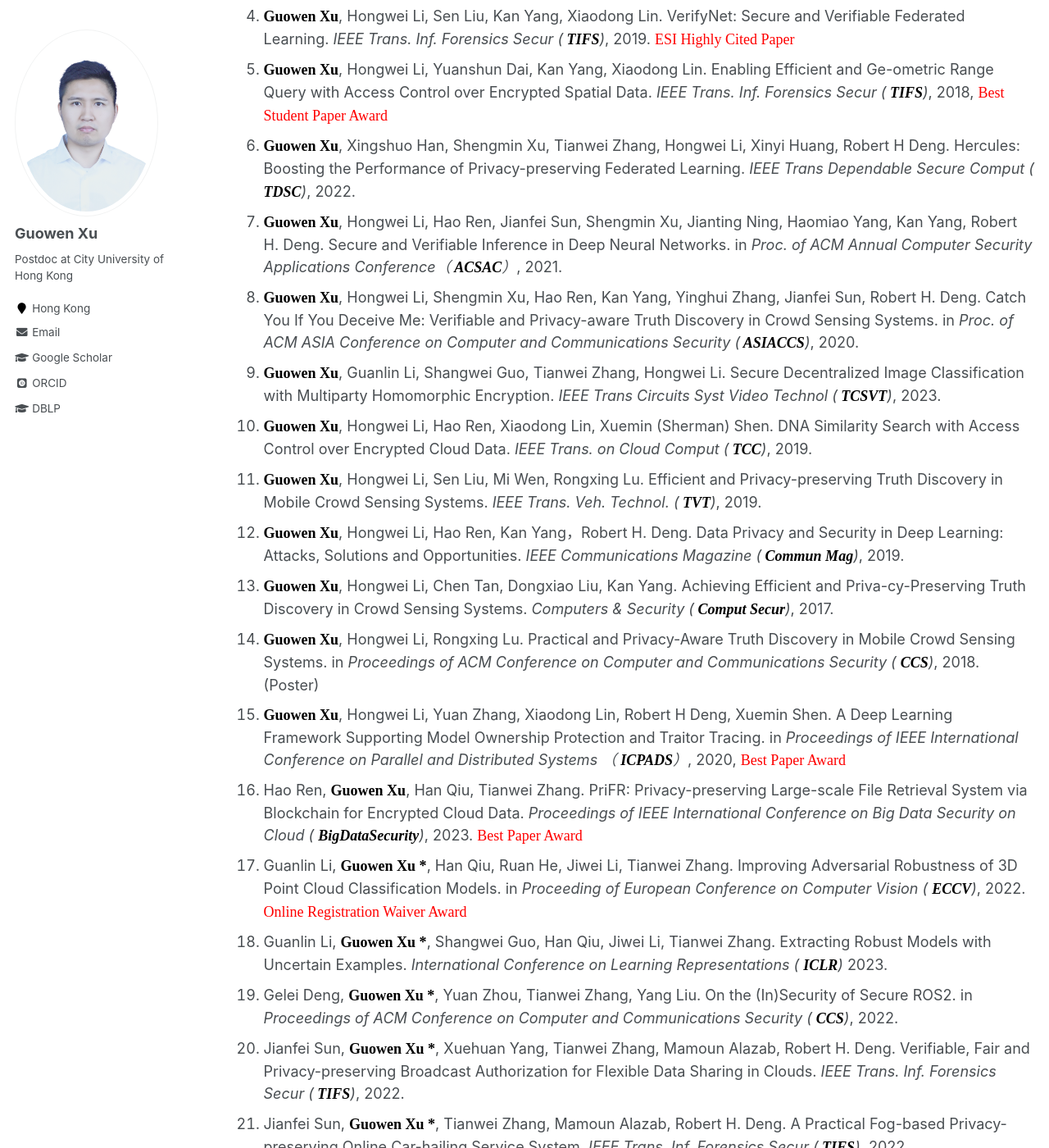
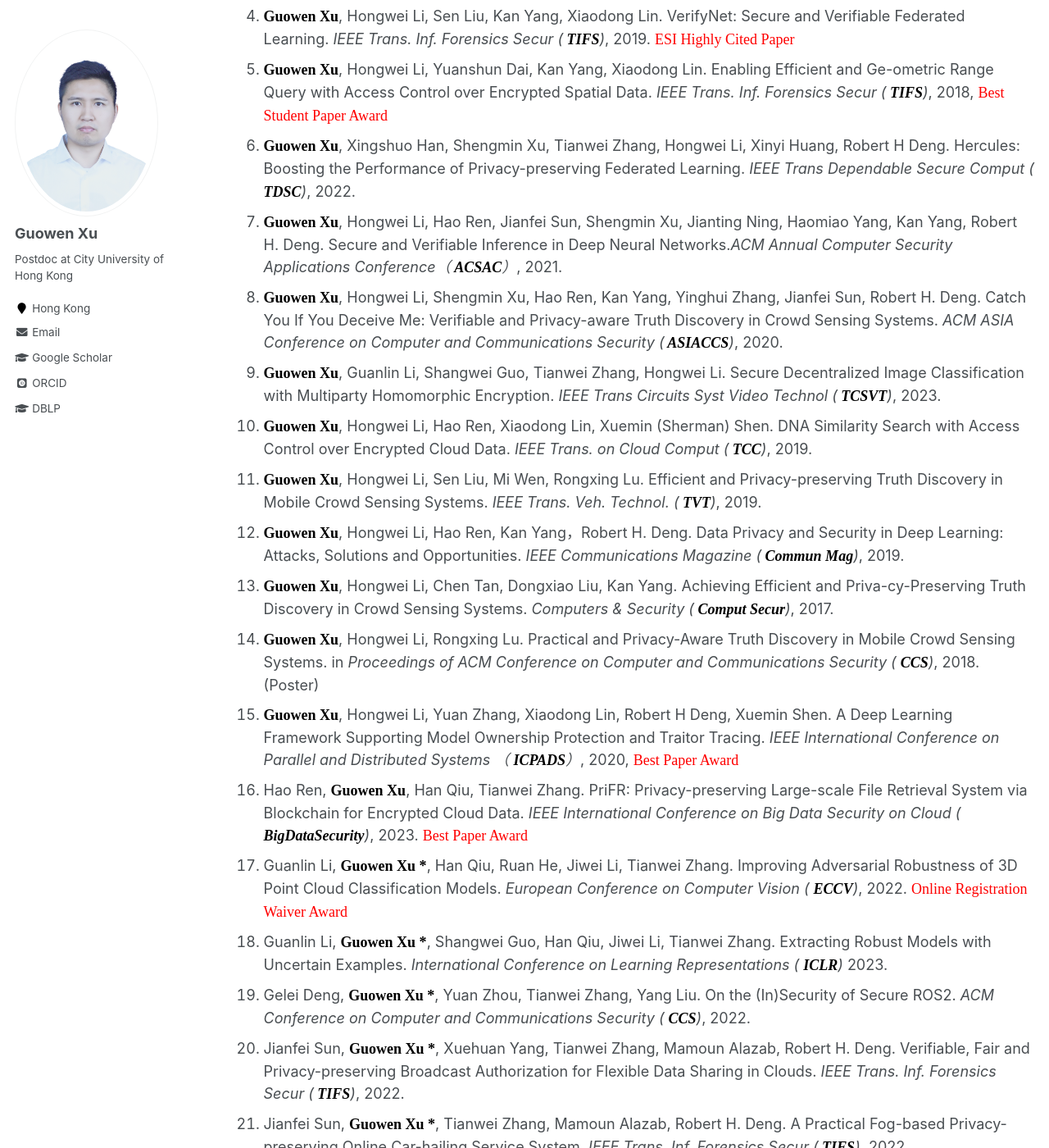
Before and after one commit to Guowen-xu/guowen-xu.github.io, a Jekyll site: the page built from _pages/publications.md, in a window 1280 px wide and 1400 px high, scrolled down 588 px. Shown: the whole window at 82% size. Built offline with Jekyll 4.4.1, drawn with Linux system fonts in a browser that asks for light colours; some web fonts are replaced; some of the changed text lies outside the part shown.

Commit message:
Update publications.md

```diff
--- a/_pages/publications.md
+++ b/_pages/publications.md
@@ -20,44 +20,44 @@ You can find my articles on my [Google Scholar](https://scholar.google.com.hk/ci
 4. **<font face="Times New Roman" color=black size=4> Guowen Xu</font>**, Hongwei Li, Sen Liu, Kan Yang, Xiaodong Lin. VerifyNet: Secure and Verifiable Federated Learning. *IEEE Trans. Inf. Forensics Secur (**<font face="Times New Roman" color=black size=4> TIFS</font>**)*, 2019. <font face="Times New Roman" color=red size=4> ESI Highly Cited Paper</font>
 5. **<font face="Times New Roman" color=black size=4> Guowen Xu</font>**, Hongwei Li, Yuanshun Dai, Kan Yang, Xiaodong Lin. Enabling Efficient and Ge-ometric Range Query with Access Control over Encrypted Spatial Data. *IEEE Trans. Inf. Forensics Secur (**<font face="Times New Roman" color=black size=4> TIFS</font>**)*,  2018, <font face="Times New Roman" color=red size=4> Best Student Paper Award</font>
 6. **<font face="Times New Roman" color=black size=4> Guowen Xu</font>**, Xingshuo Han, Shengmin Xu, Tianwei Zhang, Hongwei Li, Xinyi Huang, Robert H Deng. Hercules: Boosting the Performance of Privacy-preserving Federated Learning. *IEEE Trans Dependable Secure Comput (**<font face="Times New Roman" color=black size=4> TDSC</font>**)*, 2022.
-7. **<font face="Times New Roman" color=black size=4> Guowen Xu</font>**, Hongwei Li, Hao Ren, Jianfei Sun, Shengmin Xu, Jianting Ning, Haomiao Yang, Kan Yang, Robert H. Deng. Secure and Verifiable Inference in Deep Neural Networks. in *Proc. of ACM Annual Computer Security Applications Conference（**<font face="Times New Roman" color=black size=4> ACSAC</font>**）*, 2021.
-8. **<font face="Times New Roman" color=black size=4> Guowen Xu</font>**, Hongwei Li, Shengmin Xu, Hao Ren, Kan Yang, Yinghui Zhang, Jianfei Sun, Robert H. Deng. Catch You If You Deceive Me: Verifiable and Privacy-aware Truth Discovery in Crowd Sensing Systems. in *Proc. of ACM ASIA Conference on Computer and Communications Security (**<font face="Times New Roman" color=black size=4> ASIACCS</font>**)*, 2020.
+7. **<font face="Times New Roman" color=black size=4> Guowen Xu</font>**, Hongwei Li, Hao Ren, Jianfei Sun, Shengmin Xu, Jianting Ning, Haomiao Yang, Kan Yang, Robert H. Deng. Secure and Verifiable Inference in Deep Neural Networks.*ACM Annual Computer Security Applications Conference（**<font face="Times New Roman" color=black size=4> ACSAC</font>**）*, 2021.
+8. **<font face="Times New Roman" color=black size=4> Guowen Xu</font>**, Hongwei Li, Shengmin Xu, Hao Ren, Kan Yang, Yinghui Zhang, Jianfei Sun, Robert H. Deng. Catch You If You Deceive Me: Verifiable and Privacy-aware Truth Discovery in Crowd Sensing Systems. *ACM ASIA Conference on Computer and Communications Security (**<font face="Times New Roman" color=black size=4> ASIACCS</font>**)*, 2020.
 9. **<font face="Times New Roman" color=black size=4> Guowen Xu</font>**, Guanlin Li, Shangwei Guo, Tianwei Zhang, Hongwei Li. Secure Decentralized Image Classification with Multiparty Homomorphic Encryption. *IEEE Trans Circuits Syst Video Technol (**<font face="Times New Roman" color=black size=4> TCSVT</font>**)*, 2023.
 10. **<font face="Times New Roman" color=black size=4> Guowen Xu</font>**, Hongwei Li, Hao Ren, Xiaodong Lin, Xuemin (Sherman) Shen. DNA Similarity Search with Access Control over Encrypted Cloud Data. *IEEE Trans. on Cloud Comput (**<font face="Times New Roman" color=black size=4> TCC</font>**)*, 2019.
 11. **<font face="Times New Roman" color=black size=4> Guowen Xu</font>**, Hongwei Li, Sen Liu, Mi Wen, Rongxing Lu. Efficient and Privacy-preserving Truth Discovery in Mobile Crowd Sensing Systems. *IEEE Trans. Veh. Technol. (**<font face="Times New Roman" color=black size=4> TVT</font>**)*, 2019.
 12. **<font face="Times New Roman" color=black size=4> Guowen Xu</font>**, Hongwei Li, Hao Ren, Kan Yang，Robert H. Deng. Data Privacy and Security in Deep Learning: Attacks, Solutions and Opportunities. *IEEE Communications Magazine (**<font face="Times New Roman" color=black size=4> Commun Mag</font>**)*, 2019.
 13. **<font face="Times New Roman" color=black size=4> Guowen Xu</font>**, Hongwei Li, Chen Tan, Dongxiao Liu, Kan Yang. Achieving Efficient and Priva-cy-Preserving Truth Discovery in Crowd Sensing Systems. *Computers & Security (**<font face="Times New Roman" color=black size=4> Comput Secur</font>**)*, 2017.
 14. **<font face="Times New Roman" color=black size=4> Guowen Xu</font>**, Hongwei Li, Rongxing Lu. Practical and Privacy-Aware Truth Discovery in Mobile Crowd Sensing Systems. in *Proceedings of ACM  Conference on Computer and Communications Security ( **<font face="Times New Roman" color=black size=4> CCS</font>**)*, 2018. (Poster)
-15. **<font face="Times New Roman" color=black size=4> Guowen Xu</font>**, Hongwei Li, Yuan Zhang, Xiaodong Lin, Robert H Deng, Xuemin Shen. A Deep Learning Framework Supporting Model Ownership Protection and Traitor Tracing. in *Proceedings of IEEE International Conference on Parallel and Distributed Systems （ **<font face="Times New Roman" color=black size=4> ICPADS</font>**）*, 2020, <font face="Times New Roman" color=red size=4> Best Paper Award</font>
-16. Hao Ren, **<font face="Times New Roman" color=black size=4> Guowen Xu</font>**, Han Qiu, Tianwei Zhang. PriFR: Privacy-preserving Large-scale File Retrieval System via Blockchain for Encrypted Cloud Data. *Proceedings of IEEE International Conference on Big Data Security on Cloud ( **<font face="Times New Roman" color=black size=4> BigDataSecurity</font>**)*, 2023. <font face="Times New Roman" color=red size=4> Best Paper Award</font>
-17. Guanlin Li, **<font face="Times New Roman" color=black size=4> Guowen Xu *</font>**, Han Qiu, Ruan He, Jiwei Li,  Tianwei Zhang. Improving Adversarial Robustness of 3D Point Cloud Classification Models. in *Proceeding of  European Conference on Computer Vision ( **<font face="Times New Roman" color=black size=4>ECCV</font>**)*, 2022. <font face="Times New Roman" color=red size=4>  Online Registration Waiver Award</font>
+15. **<font face="Times New Roman" color=black size=4> Guowen Xu</font>**, Hongwei Li, Yuan Zhang, Xiaodong Lin, Robert H Deng, Xuemin Shen. A Deep Learning Framework Supporting Model Ownership Protection and Traitor Tracing. *IEEE International Conference on Parallel and Distributed Systems （ **<font face="Times New Roman" color=black size=4> ICPADS</font>**）*, 2020, <font face="Times New Roman" color=red size=4> Best Paper Award</font>
+16. Hao Ren, **<font face="Times New Roman" color=black size=4> Guowen Xu</font>**, Han Qiu, Tianwei Zhang. PriFR: Privacy-preserving Large-scale File Retrieval System via Blockchain for Encrypted Cloud Data. *IEEE International Conference on Big Data Security on Cloud ( **<font face="Times New Roman" color=black size=4> BigDataSecurity</font>**)*, 2023. <font face="Times New Roman" color=red size=4> Best Paper Award</font>
+17. Guanlin Li, **<font face="Times New Roman" color=black size=4> Guowen Xu *</font>**, Han Qiu, Ruan He, Jiwei Li,  Tianwei Zhang. Improving Adversarial Robustness of 3D Point Cloud Classification Models.  *European Conference on Computer Vision ( **<font face="Times New Roman" color=black size=4>ECCV</font>**)*, 2022. <font face="Times New Roman" color=red size=4>  Online Registration Waiver Award</font>
 18. Guanlin Li, **<font face="Times New Roman" color=black size=4> Guowen Xu *</font>**, Shangwei Guo, Han Qiu, Jiwei Li, Tianwei Zhang. Extracting Robust Models with Uncertain Examples. *International Conference on Learning Representations  ( **<font face="Times New Roman" color=black size=4> ICLR</font>**)* 2023.
-19. Gelei Deng, **<font face="Times New Roman" color=black size=4> Guowen Xu *</font>**, Yuan Zhou, Tianwei Zhang, Yang Liu. On the (In)Security of Secure ROS2. in *Proceedings of ACM  Conference on Computer and Communications Security ( **<font face="Times New Roman" color=black size=4> CCS</font>**)*, 2022.
+19. Gelei Deng, **<font face="Times New Roman" color=black size=4> Guowen Xu *</font>**, Yuan Zhou, Tianwei Zhang, Yang Liu. On the (In)Security of Secure ROS2. *ACM  Conference on Computer and Communications Security ( **<font face="Times New Roman" color=black size=4> CCS</font>**)*, 2022.
 20. Jianfei Sun, **<font face="Times New Roman" color=black size=4> Guowen Xu *</font>**, Xuehuan Yang, Tianwei Zhang, Mamoun Alazab, Robert H. Deng. Verifiable, Fair and Privacy-preserving Broadcast Authorization for Flexible Data Sharing in Clouds. *IEEE Trans. Inf. Forensics Secur (**<font face="Times New Roman" color=black size=4> TIFS</font>**)*, 2022.
 21. Jianfei Sun, **<font face="Times New Roman" color=black size=4> Guowen Xu *</font>**, Tianwei Zhang, Mamoun Alazab, Robert H. Deng. A Practical Fog-based Privacy-preserving Online Car-hailing Service System. *IEEE Trans. Inf. Forensics Secur (**<font face="Times New Roman" color=black size=4> TIFS</font>**)*, 2022.
 22. Jianfei Sun, **<font face="Times New Roman" color=black size=4> Guowen Xu *</font>**, Xuehuan Yang, Tianwei Zhang, Mamoun Alazab, Robert H. Deng. Privacy-aware and Security-enhanced Efficient Matchmaking Encryption. *IEEE Trans. Inf. Forensics Secur (**<font face="Times New Roman" color=black size=4> TIFS</font>**)*, 2023.
 23. Jianfei Sun,  **<font face="Times New Roman" color=black size=4> Guowen Xu *</font>**, Tianwei Zhang, Xiaochun Cheng, Xingshuo Han, MingJian Tang. Secure Data Sharing with Flexible Cross-domain Authorization in Autonomous Vehicle Systems. *IEEE trans Intell Transp Syst ( **<font face="Times New Roman" color=black size=4> TITS</font>**)*, 2021.
 24. Jianfei Sun,  **<font face="Times New Roman" color=black size=4> Guowen Xu *</font>**, Tianwei Zhang, Hu Xiong, Hongwei Li, Robert H Deng. Share your data carefree: An efficient, scalable and privacy-preserving data sharing service in cloud computing. *IEEE Trans. on Cloud Comput ( **<font face="Times New Roman" color=black size=4> TCC</font>**)*. 2021.
-25. Xingshuo Han, **<font face="Times New Roman" color=black size=4> Guowen Xu</font>**, Yuan Zhou, Xuehuan Yang, Jiwei Li, Tianwei Zhang. Physical Backdoor Attacks to Lane Detection Systems in Autonomous Driving. in *Proceedings of ACM International Conference on Multimedia ( **<font face="Times New Roman" color=black size=4> MM</font>**)*, 2022.
+25. Xingshuo Han, **<font face="Times New Roman" color=black size=4> Guowen Xu</font>**, Yuan Zhou, Xuehuan Yang, Jiwei Li, Tianwei Zhang. Physical Backdoor Attacks to Lane Detection Systems in Autonomous Driving.  *ACM International Conference on Multimedia ( **<font face="Times New Roman" color=black size=4> MM</font>**)*, 2022.
 26. Yiran Li, Hongwei Li,  **<font face="Times New Roman" color=black size=4> Guowen Xu</font>**, Tao Xiang, Rongxing Lu. Practical Privacy-Preserving Federated Learning in Vehicular Fog Computing. *IEEE Trans. Veh. Technol. ( **<font face="Times New Roman" color=black size=4> TVT</font>**)*, 2021.
-27. Meng Hao, Hongwei Li, **<font face="Times New Roman" color=black size=4> Guowen Xu</font>**, Hanxiao Chen, Tianwei Zhang. Efficient, Private and Robust Federated Learning. in *Proceeding of ACM Annual Computer Security Applications Conference ( **<font face="Times New Roman" color=black size=4> ACSAC</font>**)*, 2021.
+27. Meng Hao, Hongwei Li, **<font face="Times New Roman" color=black size=4> Guowen Xu</font>**, Hanxiao Chen, Tianwei Zhang. Efficient, Private and Robust Federated Learning.  *ACM Annual Computer Security Applications Conference ( **<font face="Times New Roman" color=black size=4> ACSAC</font>**)*, 2021.
 28. Wenbo Jiang, Hongwei Li, **<font face="Times New Roman" color=black size=4> Guowen Xu </font>**, Tianwei Zhang, Rongxing Lu. A Comprehensive Defense Framework against Model Extraction Attacks. *IEEE Trans Dependable Secure Comput (**<font face="Times New Roman" color=black size=4> TDSC</font>**)*, 2023.
 29. Wenbo Jiang, Hongwei Li, **<font face="Times New Roman" color=black size=4> Guowen Xu </font>**, Tianwei Zhang. Color Backdoor: A Robust Poisoning Attack in Color Space. *The IEEE / CVF Computer Vision and Pattern Recognition Conference ( **<font face="Times New Roman" color=black size=4> CVPR</font>**)*, 2023.
 30. Wenbo Jiang, Hongwei Li, **<font face="Times New Roman" color=black size=4> Guowen Xu</font>**, Tianwei Zhang, Rongxing Lu. Physical Black-box Adversarial Attacks through Transformations. *IEEE Transactions on Big Data ( **<font face="Times New Roman" color=black size=4> TBD</font>**)*. 2022.
 31. Xiaoyuan Liu, Hongwei Li, **<font face="Times New Roman" color=black size=4> Guowen Xu</font>**, Zongqi Chen, Xiaoming Huang, and Rongxing Lu. Privacy-Enhanced Federated Learning against Poisoning Adversaries. *IEEE Trans. Inf. Forensics Secur (**<font face="Times New Roman" color=black size=4> TIFS</font>**)*, 2021.
 32. Guiqiang Hu, Hongwei Li, **<font face="Times New Roman" color=black size=4> Guowen Xu</font>**, Xinqiang Ma. Enabling Simultaneous Content Regulation and Privacy Protection for Cloud Storage Image. *IEEE Trans. on Cloud Comput ( **<font face="Times New Roman" color=black size=4> TCC</font>**)*. 2021.
 33. Kangjie Chen, Xiaoxuan Lou, **<font face="Times New Roman" color=black size=4> Guowen Xu </font>**, Jiwei Li, Tianwei Zhang. Clean-image Backdoor: Attacking Multi-label Models with Poisoned Labels Only. *International Conference on Learning Representations (**ICLR**)*, <font face="Times New Roman" color=red size=4> Notable-top-5%</font>, 2023.
-34. Haoran Yuan\*, Xiaofeng Chen, **<font face="Times New Roman" color=black size=4> Guowen Xu *</font>**, Jianting Ning, Joseph Liu, Robert H Deng.  Efficient and Verifiable Proof of Replication with Fast Fault Localization. in *Proceedings of IEEE Conference on Computer Communications ( **<font face="Times New Roman" color=black size=4> INFOCOM</font>**)*, 2021. <font face="Times New Roman" color=red size=4>  Student Conference Award</font>
+34. Haoran Yuan\*, Xiaofeng Chen, **<font face="Times New Roman" color=black size=4> Guowen Xu *</font>**, Jianting Ning, Joseph Liu, Robert H Deng.  Efficient and Verifiable Proof of Replication with Fast Fault Localization.  *IEEE Conference on Computer Communications ( **<font face="Times New Roman" color=black size=4> INFOCOM</font>**)*, 2021. <font face="Times New Roman" color=red size=4>  Student Conference Award</font>
 35. Shangwei Guo, Tianwei Zhang, **<font face="Times New Roman" color=black size=4> Guowen Xu</font>**, Han Yu, Tao Xiang, Yang Liu. Topology-aware Differen-tial Privacy for Decentralized Image Classification. *IEEE Trans Circuits Syst Video Technol ( **<font face="Times New Roman" color=black size=4> TCSVT</font>**)*, 2021.
 36. Hao Ren, Hongwei Li, Dongxiao Liu,  **<font face="Times New Roman" color=black size=4> Guowen Xu</font>**, Xuemin Shen. Enabling Secure and Versatile Packet Inspection with Probable Cause Privacy for Outsourced Middlebox. *IEEE Trans. on Cloud Comput ( **<font face="Times New Roman" color=black size=4> TCC</font>**)*. 2021.
 37. Hao Ren, Hongwei Li, Dongxiao Liu,  **<font face="Times New Roman" color=black size=4> Guowen Xu</font>**，Nan Cheng, Sherman Shen. Privacy-preserving Efficient Verifiable Deep Packet Inspection for Cloud-assisted Middlebox.  *IEEE Trans. on Cloud Comput ( **<font face="Times New Roman" color=black size=4> TCC</font>**)*. 2021.
 38. Meng Hao, Hongwei Li, Xizhao Luo, **<font face="Times New Roman" color=black size=4> Guowen Xu</font>**, Haomiao Yang and Sen Liu. Efficient and Priva-cy-enhanced Federated Learning for Industrial Artificial Intelligence. *IEEE Trans Industr Inform ( **<font face="Times New Roman" color=black size=4> TII</font>**)*. 2021
-39. Shengmin Xu, Jianting Ning, Jinhua Ma, **<font face="Times New Roman" color=black size=4> Guowen Xu</font>**, Jiaming Yuan, Robert Deng. Revocable Policy-Based Chameleon Hash, in *Proceedings of European Symposium on Research in Computer Security ( **<font face="Times New Roman" color=black size=4> ESORICS</font>**)*,2021.
+39. Shengmin Xu, Jianting Ning, Jinhua Ma, **<font face="Times New Roman" color=black size=4> Guowen Xu</font>**, Jiaming Yuan, Robert Deng. Revocable Policy-Based Chameleon Hash,  *European Symposium on Research in Computer Security ( **<font face="Times New Roman" color=black size=4> ESORICS</font>**)*,2021.
 40. Wenbo Jiang, Tianwei Zhang, Han Qiu, Hongwei Li, **<font face="Times New Roman" color=black size=4> Guowen Xu</font>**, Incremental Learning, Incremental Backdoor Threats. *IEEE Trans Dependable Secure Comput ( **<font face="Times New Roman" color=black size=4> TDSC</font>**)*, 2022.
 41. Shengmin Xu, Jianting Ning, Xinyi Huang, Yingjiu Li, **<font face="Times New Roman" color=black size=4> Guowen Xu</font>**. Untouchable Once Revoking: A Practical and Secure Dynamic EHR Sharing System via Cloud. *IEEE Trans Dependable Secure Comput (**<font face="Times New Roman" color=black size=4> TDSC</font>**)*, 2021.
-42. Meng Hao, Hongwei Li, Hanxiao Chen, Pengzhi Xing, **<font face="Times New Roman" color=black size=4> Guowen Xu</font>**, Tianwei Zhang. Iron: Private Inference on Transformers. in *Proceedings of Neural Information Processing Systems ( **<font face="Times New Roman" color=black size=4> NeurIPS</font>**)*. 2022.
+42. Meng Hao, Hongwei Li, Hanxiao Chen, Pengzhi Xing, **<font face="Times New Roman" color=black size=4> Guowen Xu</font>**, Tianwei Zhang. Iron: Private Inference on Transformers.  *Neural Information Processing Systems ( **<font face="Times New Roman" color=black size=4> NeurIPS</font>**)*. 2022.
 43. Haoxiao Chen, Hongwei Li, Meng Hao, Kangjie Chen, **<font face="Times New Roman" color=black size=4> Guowen Xu</font>**, Tianwei Zhang, Xilin Zhang. GuardHFL: Privacy Guardian for Heterogeneous Federated Learning. *International Conference on Machine Learning ( **<font face="Times New Roman" color=black size=4> ICML</font>**)*, 2023
-44. Dongyun Xue, Haomiao Yang, Mengyu Ge, Jingwei Li, **<font face="Times New Roman" color=black size=4> Guowen Xu</font>**, Hongwei Li. Fast Genera-tion-Based Gradient Leakage Attacks against Highly Compressed Gradients. in  *Proceedings of IEEE Conference on Computer Communications ( **<font face="Times New Roman" color=black size=4> INFOCOM</font>**)*, 2023.
+44. Dongyun Xue, Haomiao Yang, Mengyu Ge, Jingwei Li, **<font face="Times New Roman" color=black size=4> Guowen Xu</font>**, Hongwei Li. Fast Genera-tion-Based Gradient Leakage Attacks against Highly Compressed Gradients.  *IEEE Conference on Computer Communications ( **<font face="Times New Roman" color=black size=4> INFOCOM</font>**)*, 2023.
 45. Shengmin Xu, Jianting Ning, Yingjiu Li, Yinghui Zhang, **<font face="Times New Roman" color=black size=4> Guowen Xu</font>**, Xinyi Huang, Robert H. Deng. A Secure EMR Sharing System with Tamper Resistance and Expressive Access Control. *IEEE Trans Dependable Secure Comput (**<font face="Times New Roman" color=black size=4> TDSC</font>**)*, 2021.
 46. Shengmin Xu, Jianting Ning, Yingjiu Li, Yinghui zhang, **<font face="Times New Roman" color=black size=4> Guowen Xu</font>**, Xinyi Huang, Robert H Deng. Match in My Way: Fine-Grained Bilateral Access Control for Secure Cloud-Fog Computing. *IEEE Trans Dependable Secure Comput (**<font face="Times New Roman" color=black size=4> TDSC</font>**)*, 2020.
 47. Hanxiao Chen, Hongwei Li, Yingzhe Wang, Meng Hao,  **<font face="Times New Roman" color=black size=4> Guowen Xu</font>**, Tianwei Zhang. PriVDT: An Efficient Two-Party Cryptographic Framework for Vertical Decision Trees. *IEEE Trans. Inf. Forensics Secur (**<font face="Times New Roman" color=black size=4> TIFS</font>**)*, 2022.
```
